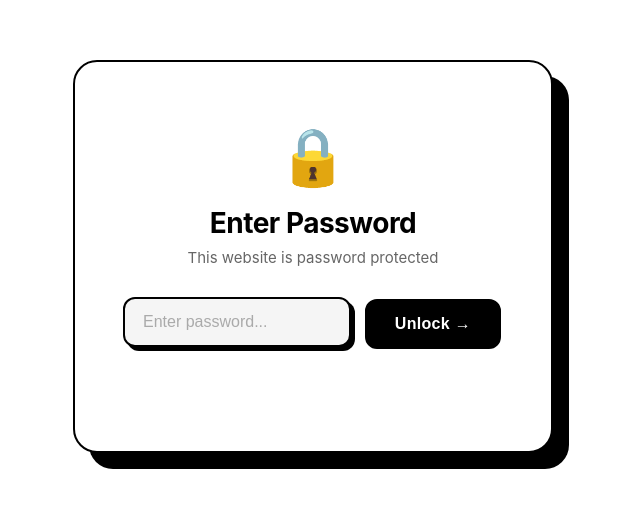
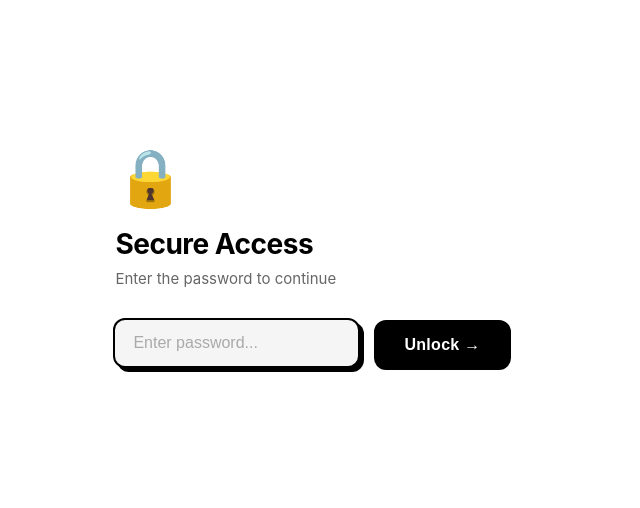
Before and after one commit to AMIRI-SCRIPTS/amiri-edc, a plain HTML site: page index.html in a window 1280 px wide. Shown: the part 144-652 px from the top of the page, without its empty margins (327-967 px from the left). Drawn offline with Linux system fonts and the light colour scheme.

Commit message:
Update index.html

```diff
--- a/index.html
+++ b/index.html
@@ -1,23 +1,25 @@
 <!DOCTYPE html>
 <html lang="en">
 <head>
-    <meta charset="UTF-8" />
-    <meta name="viewport" content="width=device-width, initial-scale=1.0" />
-    <title>Access Restricted</title>
-    <link rel="stylesheet" href="style.css" />
+    <meta charset="UTF-8">
+    <meta name="viewport" content="width=device-width, initial-scale=1.0">
+    <title>🔒 Access Restricted</title>
+    <link rel="stylesheet" href="style.css">
 </head>
 <body>
-    <div class="container">
-        <div class="lock-icon">🔒</div>
-        <h1>Enter Password</h1>
-        <p class="subtitle">This website is password protected</p>
+    <div class="login-container">
+        <div class="login-box">
+            <div class="lock-icon">🔒</div>
+            <h1>Secure Access</h1>
+            <p class="subtitle">Enter the password to continue</p>
 
-        <div class="input-group">
-            <input type="password" id="passwordInput" placeholder="Enter password..." autofocus />
-            <button id="unlockBtn">Unlock →</button>
+            <div class="input-group">
+                <input type="password" id="passwordInput" placeholder="Enter password..." autofocus>
+                <button id="unlockBtn">Unlock →</button>
+            </div>
+
+            <p id="errorMessage" class="error-message"></p>
         </div>
-
-        <p id="errorMessage" class="error"></p>
     </div>
 
     <script src="script.js"></script>
```
